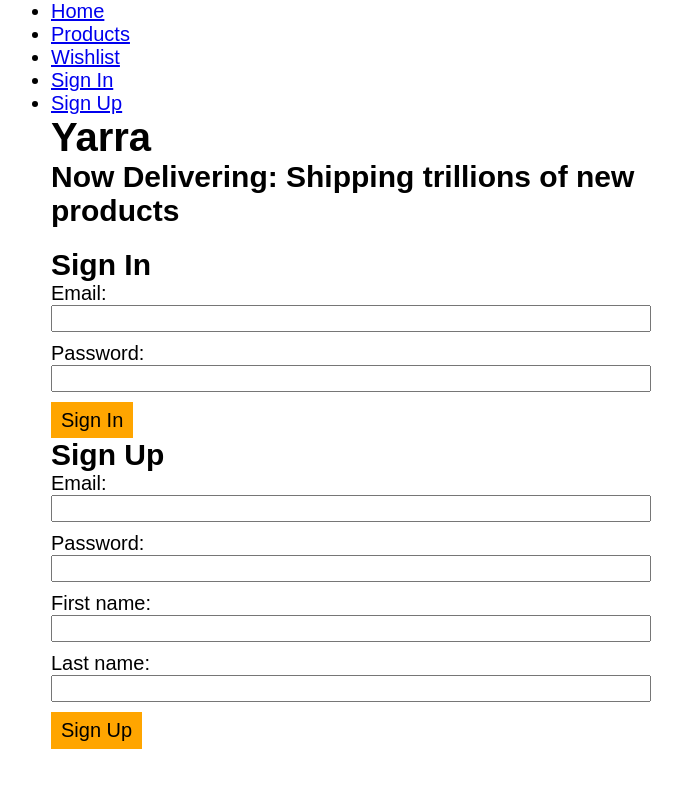
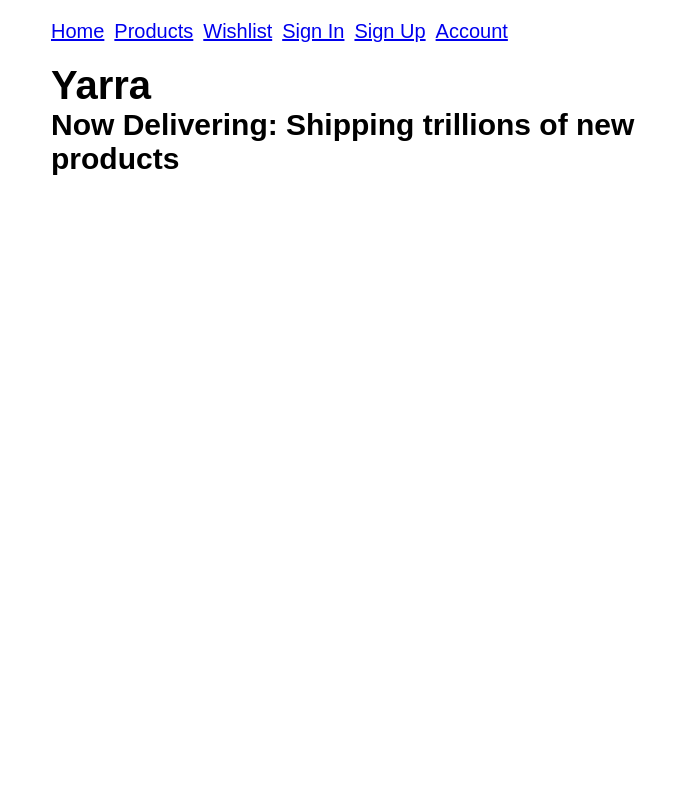
Before and after one commit to Coder-Academy-Patterns/yarra, a React (Create React App) app in the folder web/: page / in a window 1280 px wide. Shown: the top 788 px of the page, without its empty margins (289-971 px from the left). Built offline with nearby package versions, Linux system fonts and the light colour scheme.

Commit message:
Move sign in/up & account to separate routes

```diff
--- a/web/src/App.js
+++ b/web/src/App.js
@@ -2,8 +2,7 @@ import React, { Component, Fragment } from 'react';
 import './App.css';
 import {
   BrowserRouter as Router,
-  Route,
-  Link
+  Route
 } from 'react-router-dom'
 import PrimaryNav from './components/PrimaryNav'
 import SignInForm from './components/SignInForm'
@@ -98,7 +97,7 @@ class App extends Component {
   }
 
   render() {
-    const { decodedToken, products, editedProductID, wishlist } = this.state
+    const { decodedToken, editedProductID } = this.state
     const signedIn = !!decodedToken
 
     const requireAuth = (render) => (props) => {
@@ -117,33 +116,35 @@ class App extends Component {
             render={ () => <Fragment>
               <h1>Yarra</h1>
               <h2 className='mb-3'>Now Delivering: Shipping trillions of new products</h2>
-            </Fragment>
-            }
+            </Fragment> }
           />
-          {
-            signedIn ? (
-              <div className='mb-3'>
+          <Route exact path='/signin'
+            render={ () => <Fragment>
+              <h2 className='mb-3'>Sign In</h2>
+              <SignInForm
+                onSignIn={ this.onSignIn }
+              />
+            </Fragment> }
+          />
+          <Route exact path='/register'
+            render={ () => <Fragment>
+              <h2 className='mb-3'>Sign Up</h2>
+              <SignUpForm
+                onSignUp={ this.onSignUp }
+              />
+            </Fragment> }
+          />
+          <Route exact path='/account'
+            render={ requireAuth(() => <div className='mb-3'>
+              <h1>Account</h1>
               <p>Email: { decodedToken.email }</p>
               <p>Signed in at: { new Date(decodedToken.iat * 1000).toISOString() }</p>
               <p>Expire at: { new Date(decodedToken.exp * 1000).toISOString() }</p>
               <button onClick={ this.onSignOut }>
                 Sign Out
               </button>
-              </div>
-            ) : (
-              <div>
-                <h2>Sign In</h2>
-                <SignInForm
-                  onSignIn={ this.onSignIn }
+            </div>) }
           />
-
-                <h2>Sign Up</h2>
-                <SignUpForm
-                  onSignUp={ this.onSignUp }
-                />
-              </div>
-            )
-          }
           <Route path='/products' exact render={ requireAuth(() => (
             <ProductList
               products={ this.dataForSection('products') }
@@ -152,7 +153,7 @@ class App extends Component {
               onAddProductToWishlist={ this.onAddProductToWishlist }
               onRemoveProductFromWishlist={ this.onRemoveProductFromWishlist }
               renderEditForm={ (product) => (
-                <div className='ml-3'>
+                <div className='ml-3 mb-3'>
                   <ProductForm
                     initialProduct={ product }
                     submitTitle='Update Product'
--- a/web/src/components/PrimaryNav.js
+++ b/web/src/components/PrimaryNav.js
@@ -4,13 +4,14 @@ import { Link } from 'react-router-dom'
 function PrimaryNav({
 }) {
   return (
-    <nav className='primary'>
+    <nav className='primary mt-3 mb-3'>
       <ul>
-        <li><Link to='/' exact>Home</Link></li>
-        <li><Link to='/products' exact>Products</Link></li>
-        <li><Link to='/wishlist' exact>Wishlist</Link></li>
-        <li><Link to='/signin' exact>Sign In</Link></li>
-        <li><Link to='/register' exact>Sign Up</Link></li>
+        <li><Link to='/'>Home</Link></li>
+        <li><Link to='/products'>Products</Link></li>
+        <li><Link to='/wishlist'>Wishlist</Link></li>
+        <li><Link to='/signin'>Sign In</Link></li>
+        <li><Link to='/register'>Sign Up</Link></li>
+        <li><Link to='/account'>Account</Link></li>
       </ul>
     </nav>
   )
--- a/web/src/index.css
+++ b/web/src/index.css
@@ -39,6 +39,17 @@ button.small {
   padding: 0.25rem 0.333rem;
 }
 
+nav.primary ul {
+  list-style: none;
+  display: flex;
+}
+nav.primary ul li {
+  margin-right: 0.5rem;
+}
+
+.mt-1 { margin-top: 0.25rem }
+.mt-2 { margin-top: 0.5rem }
+.mt-3 { margin-top: 1rem }
 .mb-1 { margin-bottom: 0.25rem }
 .mb-2 { margin-bottom: 0.5rem }
 .mb-3 { margin-bottom: 1rem }
```
Lines whose indentation alone changed are shown as unchanged.
